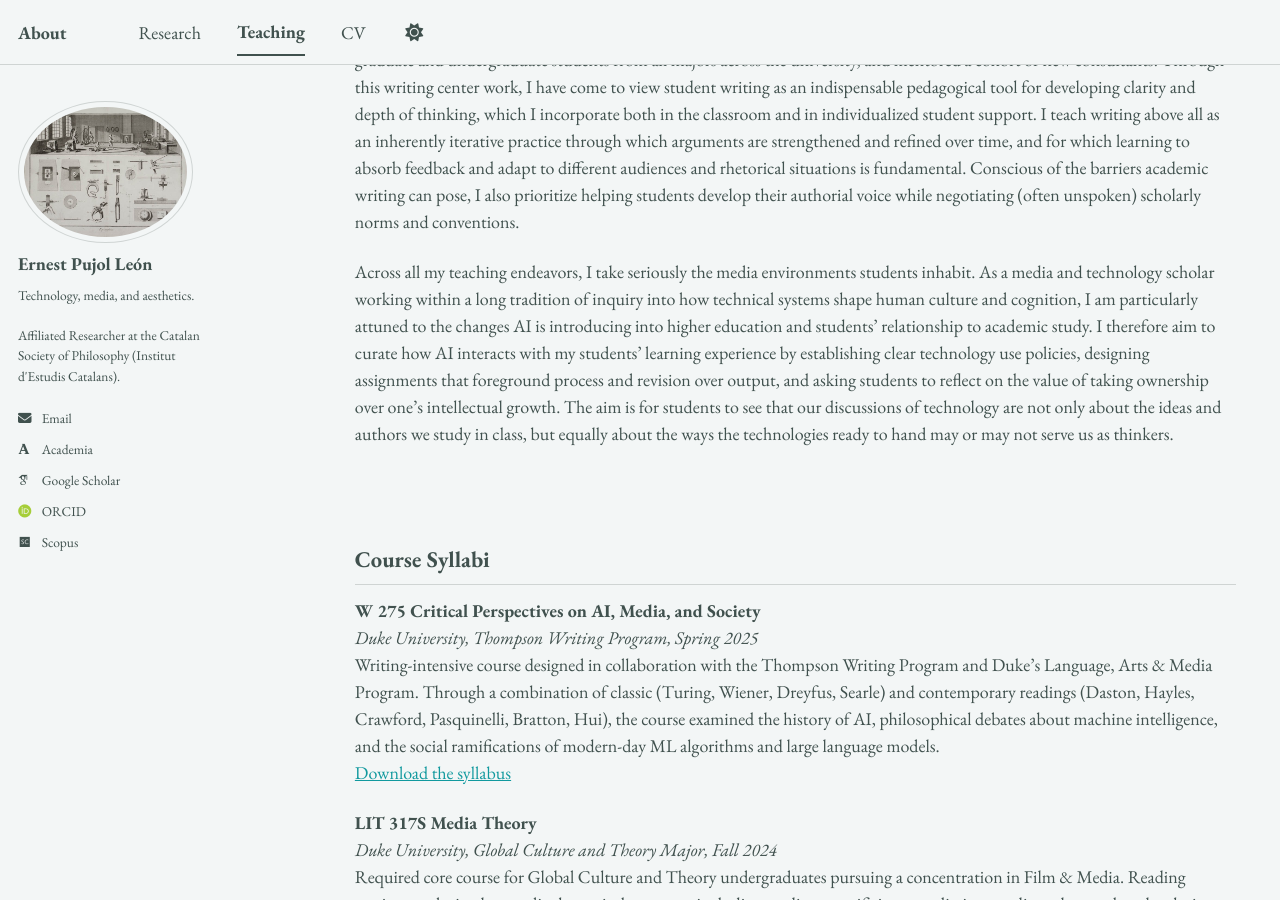
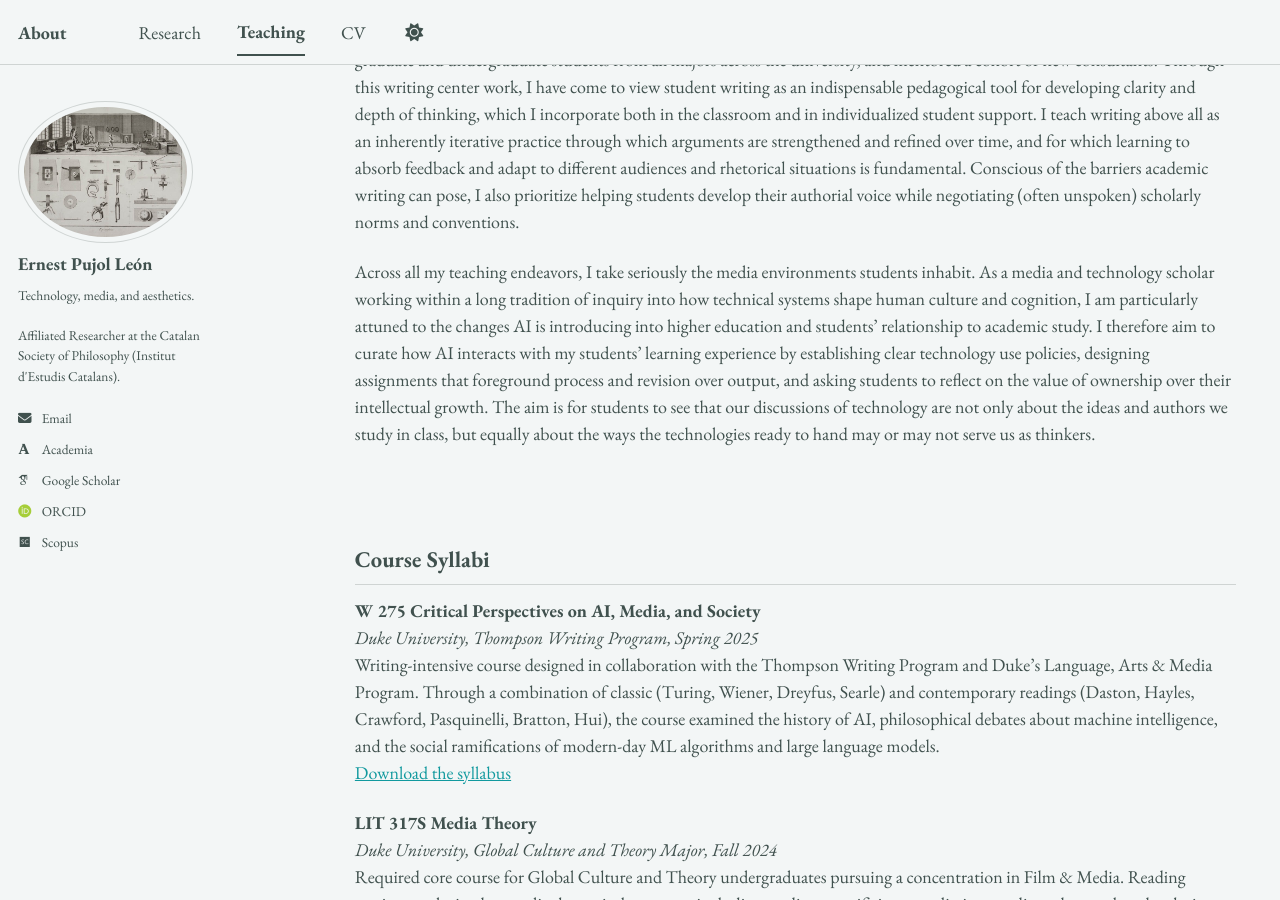
Before and after one commit to epujol90/epujol90.github.io, a Jekyll site: the page built from _pages/teaching.md, in a window 1280 px wide and 900 px high, scrolled down 548 px. Built offline with Jekyll 4.4.1, drawn with Linux system fonts in a browser that asks for light colours; some web fonts are replaced; a script bundle is joined from its source files by our own code; library files that are not in the unit come from our copies.

Commit message:
Update teaching.md

```diff
--- a/_pages/teaching.md
+++ b/_pages/teaching.md
@@ -11,7 +11,7 @@ My teaching experience includes both classroom instruction and writing center pr
 
 Beyond traditional coursework, my teaching is deeply indebted to my writing center experience. During my last two years at Duke, I worked as a writing consultant at the Thompson Writing Studio, where I led over 300 one-on-one consultations with graduate and undergraduate students from all majors across the university, and mentored a cohort of new consultants. Through this writing center work, I have come to view student writing as an indispensable pedagogical tool for developing clarity and depth of thinking, which I incorporate both in the classroom and in individualized student support. I teach writing above all as an inherently iterative practice through which arguments are strengthened and refined over time, and for which learning to absorb feedback and adapt to different audiences and rhetorical situations is fundamental. Conscious of the barriers academic writing can pose, I also prioritize helping students develop their authorial voice while negotiating (often unspoken) scholarly norms and conventions.
 
-Across all my teaching endeavors, I take seriously the media environments students inhabit. As a media and technology scholar working within a long tradition of inquiry into how technical systems shape human culture and cognition, I am particularly attuned to the changes AI is introducing into higher education and students’ relationship to academic study. I therefore aim to curate how AI interacts with my students’ learning experience by establishing clear technology use policies, designing assignments that foreground process and revision over output, and asking students to reflect on the value of taking ownership over one’s intellectual growth. The aim is for students to see that our discussions of technology are not only about the ideas and authors we study in class, but equally about the ways the technologies ready to hand may or may not serve us as thinkers.
+Across all my teaching endeavors, I take seriously the media environments students inhabit. As a media and technology scholar working within a long tradition of inquiry into how technical systems shape human culture and cognition, I am particularly attuned to the changes AI is introducing into higher education and students’ relationship to academic study. I therefore aim to curate how AI interacts with my students’ learning experience by establishing clear technology use policies, designing assignments that foreground process and revision over output, and asking students to reflect on the value of ownership over their intellectual growth. The aim is for students to see that our discussions of technology are not only about the ideas and authors we study in class, but equally about the ways the technologies ready to hand may or may not serve us as thinkers.
 <br>
 <br>
 <br>
```
